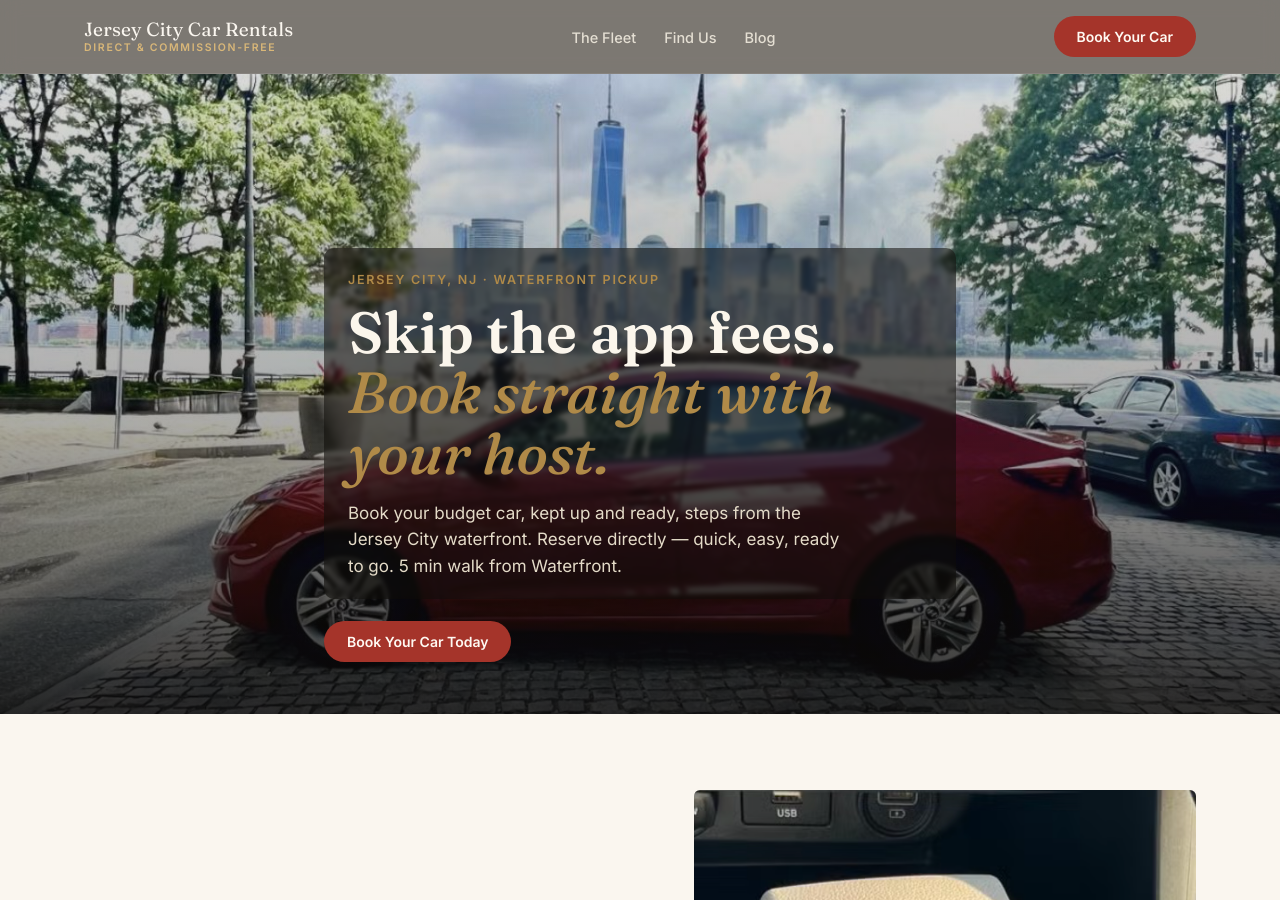
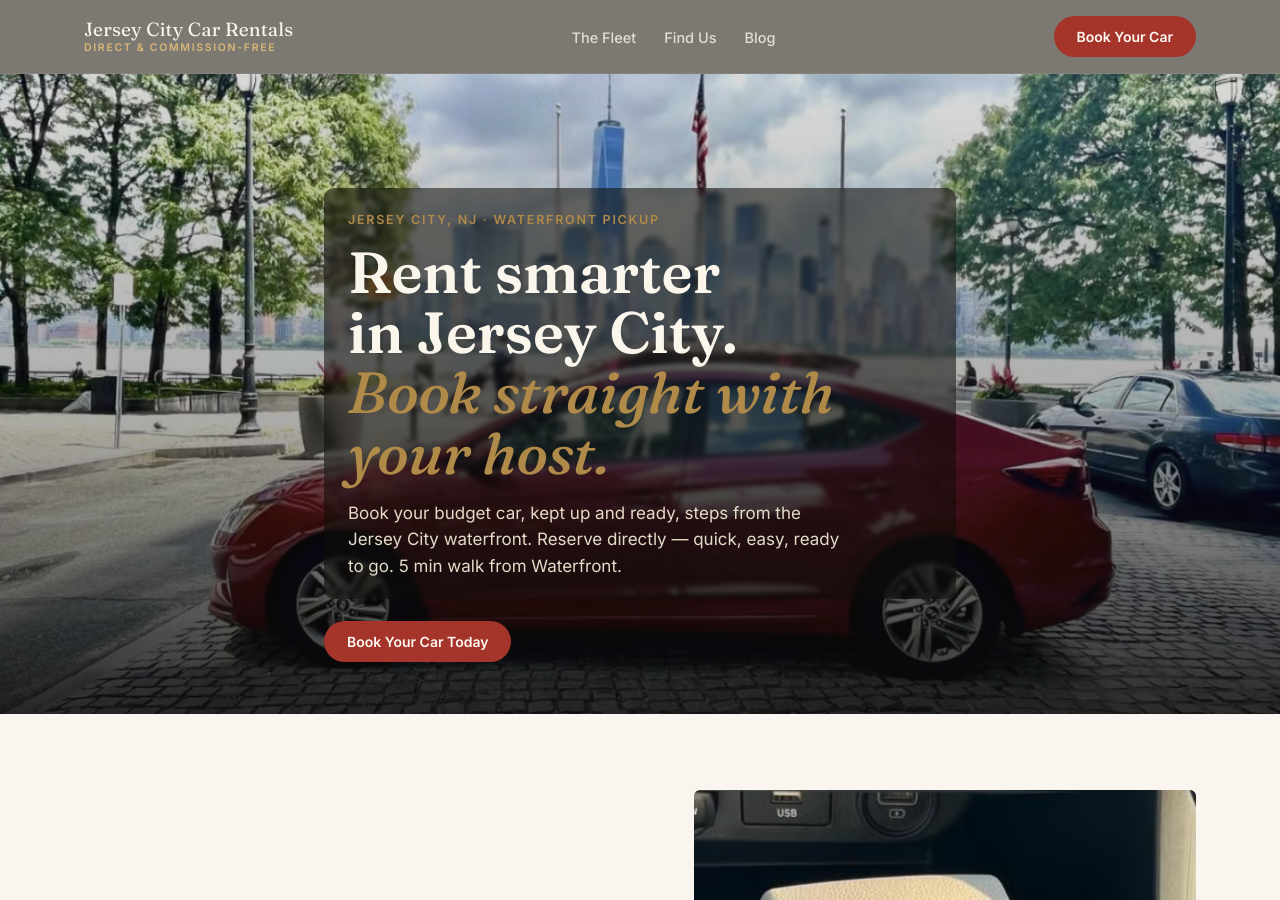
Before and after one commit to TiffRoxburyHill/jerseycitycarrentals, a Jekyll site: the page index.html, which Jekyll copies as it is, in a window 1280 px wide and 900 px high. Built offline with Jekyll 4.4.1, drawn with Linux system fonts in a browser that asks for light colours.

Commit message:
Update index.html

```diff
--- a/index.html
+++ b/index.html
@@ -8,7 +8,7 @@
 <link rel="canonical" href="https://jerseycitycarrentals.com/">
 <meta property="og:type" content="website">
 <meta property="og:title" content="Jersey City Car Rentals — Book Direct">
-<meta property="og:description" content="Skip the app fees. Reserve a Hyundai Elantra or Tucson directly in Jersey City, NJ.">
+<meta property="og:description" content="Rent smarter in Jersey City. Reserve a Hyundai Elantra or Tucson directly, no marketplace markup.">
 <meta property="og:image" content="https://jerseycitycarrentals.com/elantra-skyline-red.jpg">
 <meta property="og:url" content="https://jerseycitycarrentals.com/">
 <meta name="twitter:card" content="summary_large_image">
@@ -38,7 +38,7 @@
   <div class="wrap hero-inner">
     <div class="hero-textbox">
       <span class="eyebrow">Jersey City, NJ &middot; Waterfront Pickup</span>
-      <h1>Skip the app fees.<br><em>Book straight with your host.</em></h1>
+      <h1>Rent smarter in Jersey City.<br><em>Book straight with your host.</em></h1>
       <p class="lede">Book your budget car, kept up and ready, steps from the Jersey City waterfront. Reserve directly — quick, easy, ready to go. 5 min walk from Waterfront.</p>
     </div>
     <div class="hero-ctas">
```
